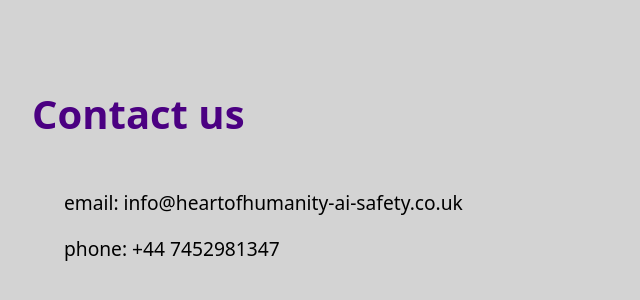
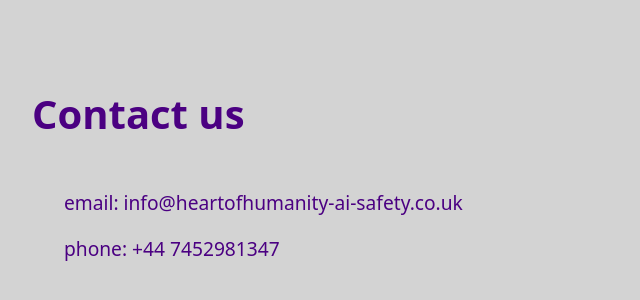
Before and after one commit to elijahdy/elijahdy.github.io, a React (Vite) app: page / in a window 1280 px wide. Shown: the part 2380-2680 px from the top of the page, without its empty margins (0-640 px from the left). Built offline with nearby package versions, Linux system fonts and the light colour scheme.

Commit message:
contact info  purple

```diff
--- a/src/App.css
+++ b/src/App.css
@@ -154,7 +154,7 @@
 }
 
 .contact-info {
-  color: black;
+  color: #4b0082;
   font-size: 1.2rem;
   line-height: 2;
   margin-left: 2rem;
```
